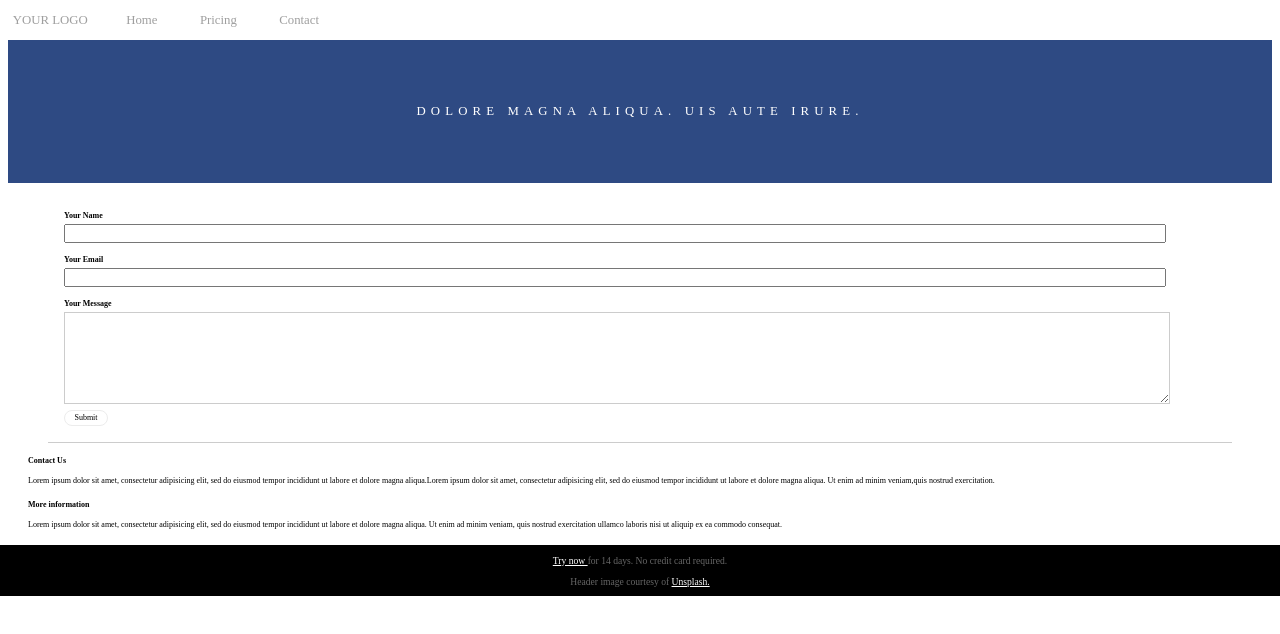
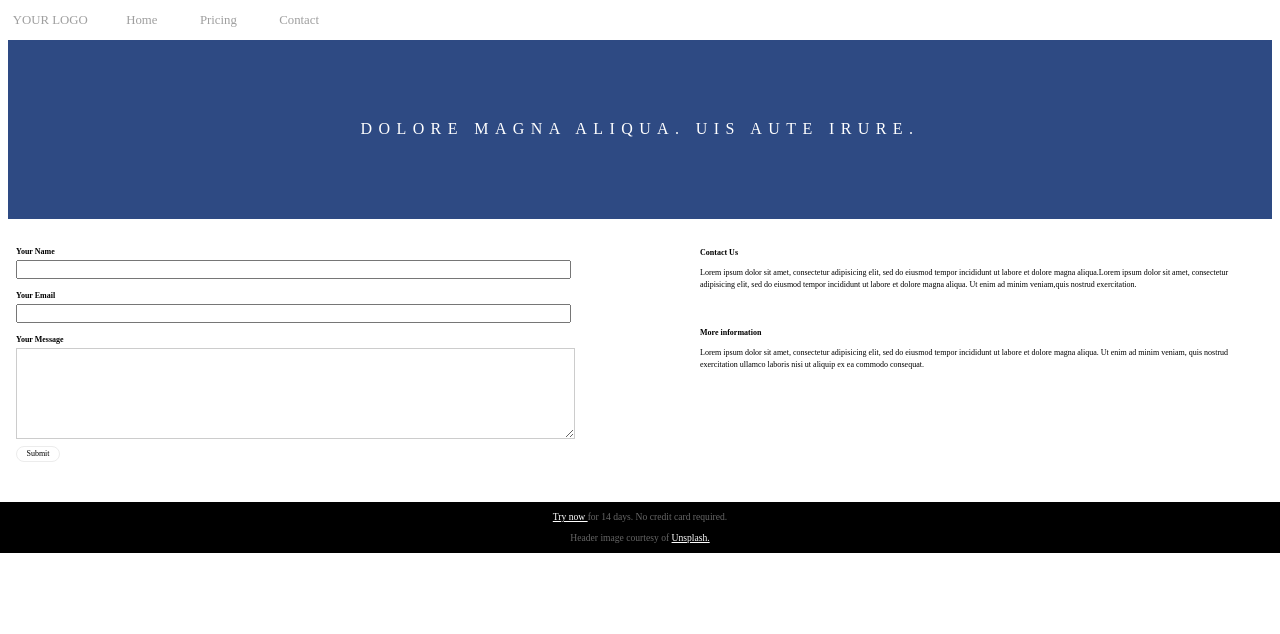
Before and after one commit to zamariac/responsive-website-sass, a plain HTML site: page form/index.html in a window 1280 px wide. Drawn offline with nearby package versions, Linux system fonts and the light colour scheme.

Commit message:
form breakpoint 2

```diff
--- a/form/main.scss
+++ b/form/main.scss
@@ -117,10 +117,39 @@ footer{
 	}
 	.footer-top{
 	padding-top: 1em;
-	margin: 0;
 	}
 	.footer-bottom{
 	padding-bottom: 1em;
 	}
 
 }
+
+@media(min-width: 767px){
+	nav div{
+		float:left;
+	}
+	.simple-pricing{
+		font-size: 1em;
+		padding: 5em;
+	}
+
+	form{
+		width: 45%;
+		float:left;
+		border: none;
+	}
+	.info-text{
+		padding-top: 1em;
+		width: 45%;
+		float:right;
+		display: inline-block;
+
+	}
+	footer {
+		margin-top: 29.5em;
+
+		}
+
+
+
+}
```
Also changed, not shown: form/main.css, 1 other file.
